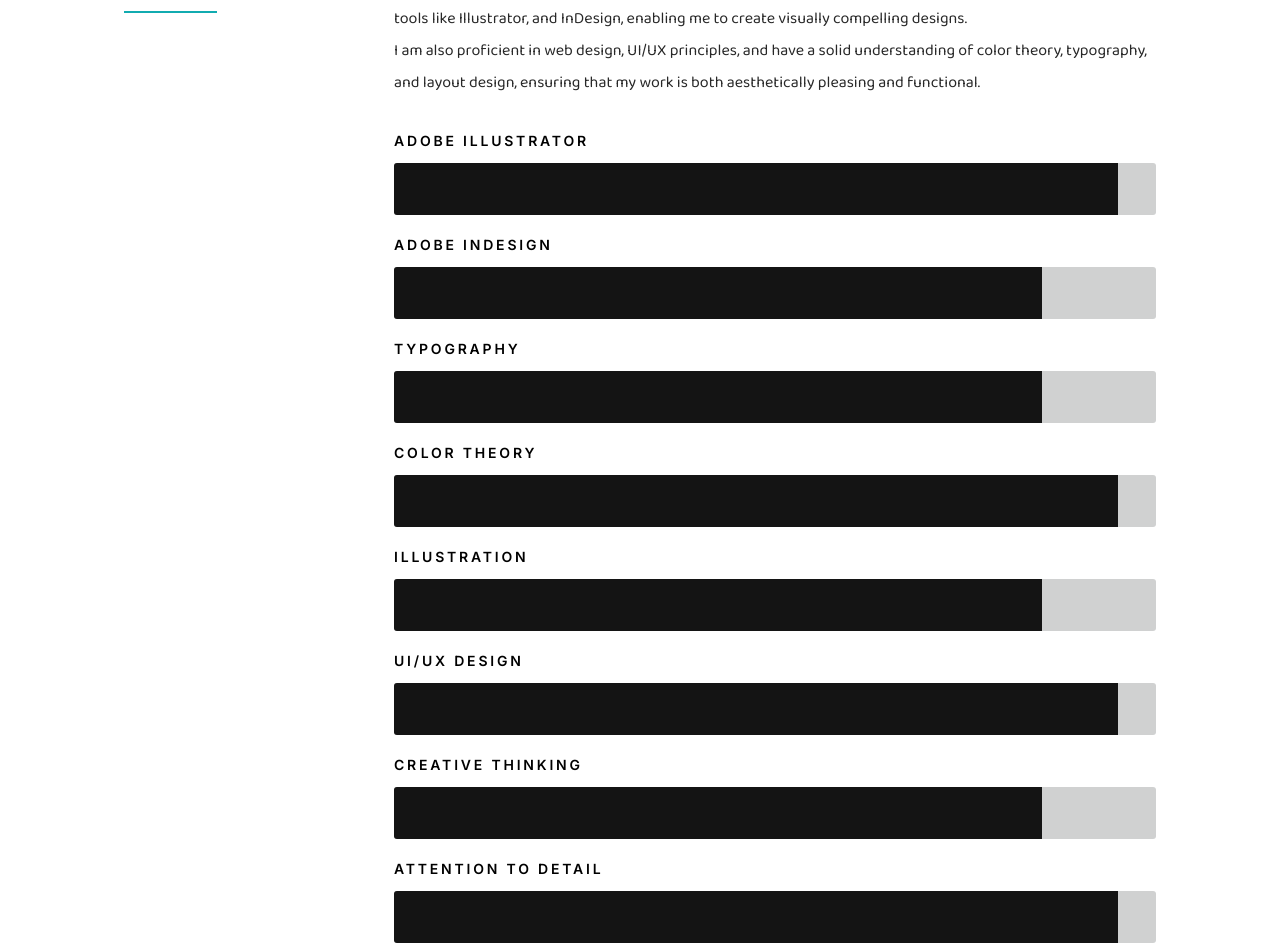
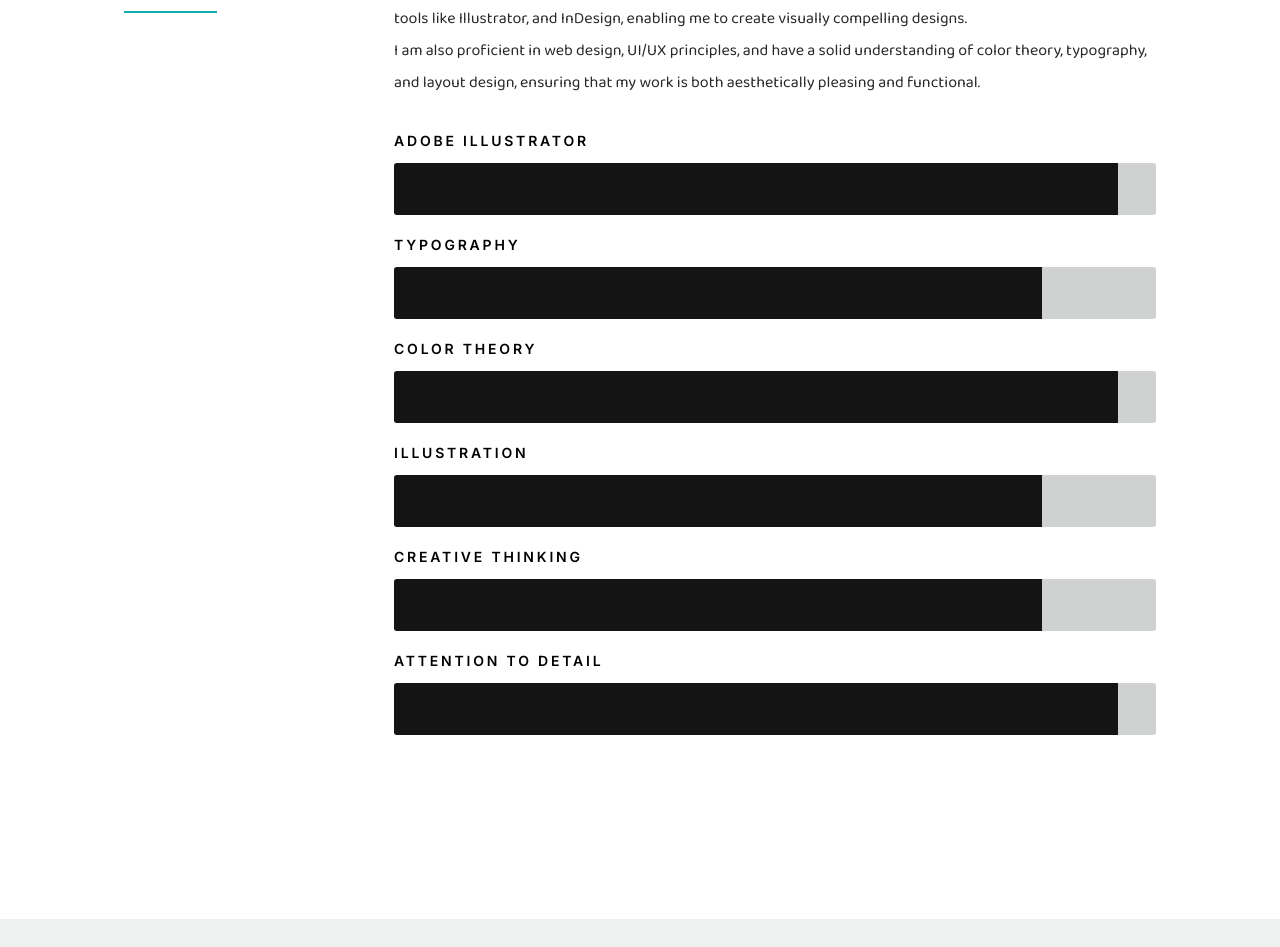
Before and after one commit to hammad-44/portfolio, a Django app: template templates/home.html in a window 1280 px wide. Shown: the part 2438-3385 px from the top of the page. Run offline with Django 3.2, Linux system fonts and the light colour scheme; the template is opened without the code that fills it, so the values that code supplies are empty; some libraries are stand-ins or nearby versions.

Commit message:
Update home.html

```diff
--- a/templates/home.html
+++ b/templates/home.html
@@ -260,10 +260,6 @@
                     </li>
                     <li>
                         <div class="progress percent85"></div>
-                        <strong>Adobe InDesign </strong>
-                    </li>
-                    <li>
-                        <div class="progress percent85"></div>
                         <strong>Typography</strong>
                     </li>
                     <li>
@@ -274,11 +270,8 @@
                         <div class="progress percent85"></div>
                         <strong>Illustration</strong>
                     </li>
-                    <li>
-                        <div class="progress percent95"></div>
-                        <strong>UI/UX Design</strong>
-                    </li>
-                    <li>
+
+                     <li>
                         <div class="progress percent85"></div>
                         <strong>Creative Thinking</strong>
                     </li>
```
